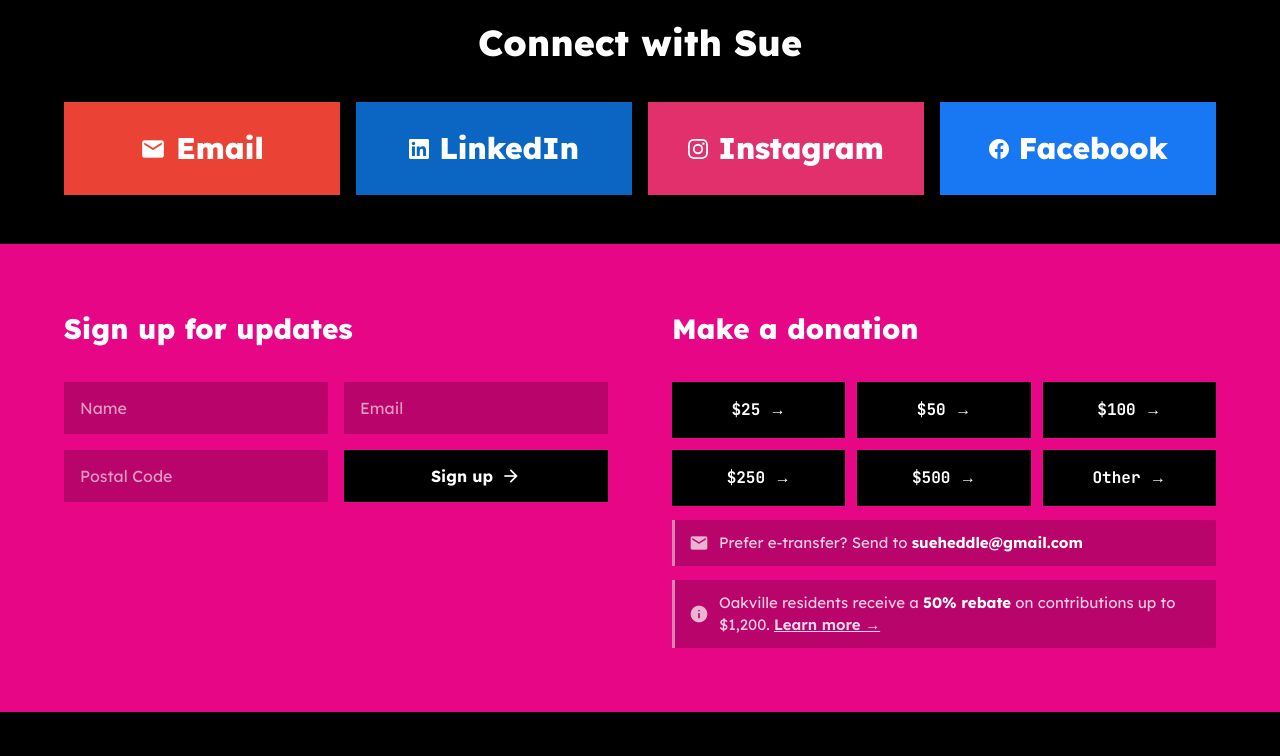
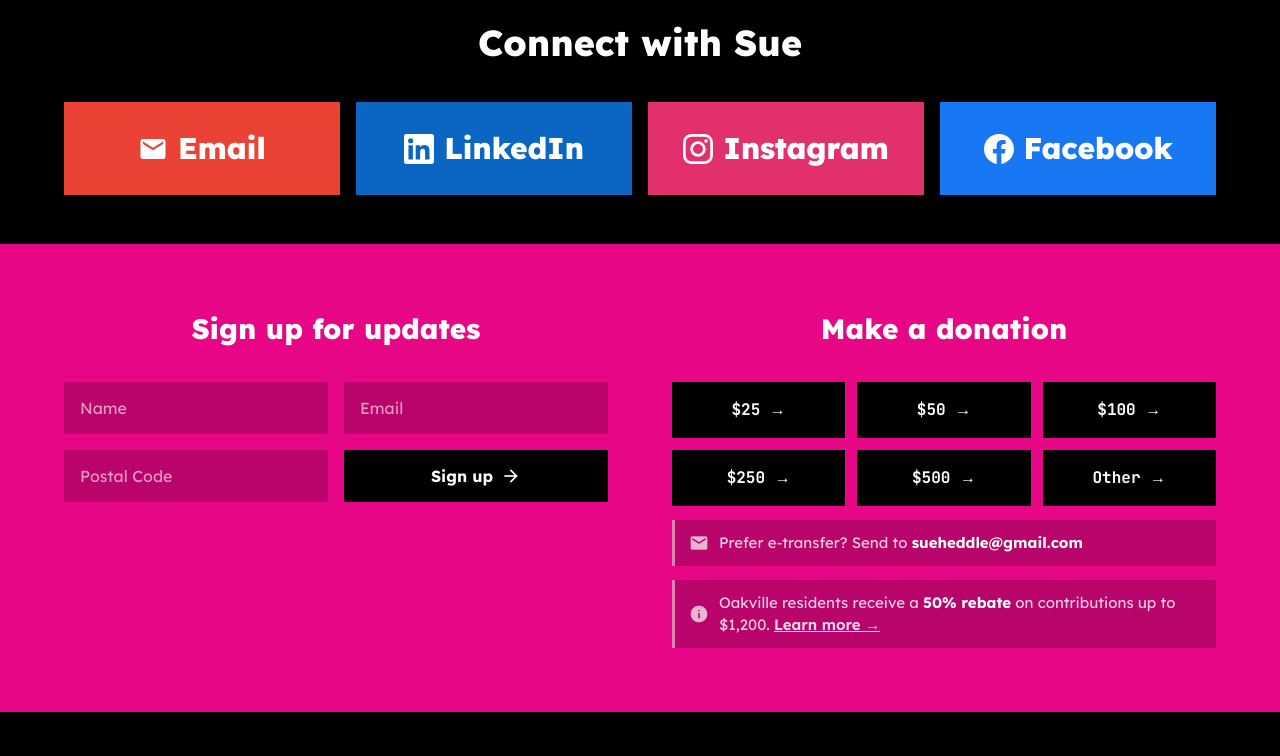
Before and after one commit to duttasah26/SueHeddle, a Next.js app: page /about in a window 1280 px wide. Shown: the part 1340-2096 px from the top of the page. Built offline with nearby package versions, Linux system fonts and the light colour scheme.

Commit message:
Icon size changes, Alignment changes

```diff
--- a/src/components/FooterSection.tsx
+++ b/src/components/FooterSection.tsx
@@ -80,7 +80,9 @@ export default function FooterSection() {
 
   return (
     <footer className="footer">
-      <img src="/images/icons/brand.png" alt="Sue Heddle" className="footer-brand-icon" />
+      <a href="/">
+        <img src="/images/icons/brand.png" alt="Sue Heddle" className="footer-brand-icon" />
+      </a>
       <div className="footer-icons">
         <a href="mailto:sueheddle@gmail.com" className="footer-icon-btn" aria-label={t("footer.emailAriaLabel")}>
           <span className="material-symbols-outlined">mail</span>
--- a/src/components/GetInvolvedSection.tsx
+++ b/src/components/GetInvolvedSection.tsx
@@ -70,19 +70,19 @@ export default function GetInvolvedSection() {
               {t("getInvolved.emailLabel")}
             </a>
             <a href="https://www.linkedin.com/in/sue-heddle-8aa9a910/" target="_blank" rel="noopener noreferrer" className="social-btn social-btn--linkedin">
-              <svg viewBox="0 0 24 24" fill="currentColor" width="20" height="20" aria-hidden="true">
+              <svg viewBox="0 0 24 24" fill="currentColor" aria-hidden="true">
                 <path d="M20.447 20.452h-3.554v-5.569c0-1.328-.027-3.037-1.852-3.037-1.853 0-2.136 1.445-2.136 2.939v5.667H9.351V9h3.414v1.561h.046c.477-.9 1.637-1.85 3.37-1.85 3.601 0 4.267 2.37 4.267 5.455v6.286zM5.337 7.433a2.062 2.062 0 01-2.063-2.065 2.064 2.064 0 112.063 2.065zm1.782 13.019H3.555V9h3.564v11.452zM22.225 0H1.771C.792 0 0 .774 0 1.729v20.542C0 23.227.792 24 1.771 24h20.451C23.2 24 24 23.227 24 22.271V1.729C24 .774 23.2 0 22.222 0h.003z" />
               </svg>
               LinkedIn
             </a>
             <a href="https://www.instagram.com/sueheddle/" target="_blank" rel="noopener noreferrer" className="social-btn social-btn--instagram">
-              <svg viewBox="0 0 24 24" fill="currentColor" width="20" height="20" aria-hidden="true">
+              <svg viewBox="0 0 24 24" fill="currentColor" aria-hidden="true">
                 <path d="M12 2.163c3.204 0 3.584.012 4.85.07 3.252.148 4.771 1.691 4.919 4.919.058 1.265.069 1.645.069 4.849 0 3.205-.012 3.584-.069 4.849-.149 3.225-1.664 4.771-4.919 4.919-1.266.058-1.644.07-4.85.07-3.204 0-3.584-.012-4.849-.07-3.26-.149-4.771-1.699-4.919-4.92-.058-1.265-.07-1.644-.07-4.849 0-3.204.013-3.583.07-4.849.149-3.227 1.664-4.771 4.919-4.919 1.266-.057 1.645-.069 4.849-.069zM12 0C8.741 0 8.333.014 7.053.072 2.695.272.273 2.69.073 7.052.014 8.333 0 8.741 0 12c0 3.259.014 3.668.072 4.948.2 4.358 2.618 6.78 6.98 6.98C8.333 23.986 8.741 24 12 24c3.259 0 3.668-.014 4.948-.072 4.354-.2 6.782-2.618 6.979-6.98.059-1.28.073-1.689.073-4.948 0-3.259-.014-3.667-.072-4.947-.196-4.354-2.617-6.78-6.979-6.98C15.668.014 15.259 0 12 0zm0 5.838a6.162 6.162 0 100 12.324 6.162 6.162 0 000-12.324zM12 16a4 4 0 110-8 4 4 0 010 8zm6.406-11.845a1.44 1.44 0 100 2.881 1.44 1.44 0 000-2.881z" />
               </svg>
               Instagram
             </a>
             <a href="https://www.facebook.com/SueHeddleElwick" target="_blank" rel="noopener noreferrer" className="social-btn social-btn--facebook">
-              <svg viewBox="0 0 24 24" fill="currentColor" width="20" height="20" aria-hidden="true">
+              <svg viewBox="0 0 24 24" fill="currentColor" aria-hidden="true">
                 <path d="M24 12.073c0-6.627-5.373-12-12-12s-12 5.373-12 12c0 5.99 4.388 10.954 10.125 11.854v-8.385H7.078v-3.47h3.047V9.43c0-3.007 1.792-4.669 4.533-4.669 1.312 0 2.686.235 2.686.235v2.953H15.83c-1.491 0-1.956.925-1.956 1.874v2.25h3.328l-.532 3.47h-2.796v8.385C19.612 23.027 24 18.062 24 12.073z" />
               </svg>
               Facebook
--- a/src/components/HeroSection.tsx
+++ b/src/components/HeroSection.tsx
@@ -108,7 +108,7 @@ export default function HeroSection() {
         <div className="hero-photo-overlay" />
         <a href="/about" className="hero-quote-box">
           <p className="hero-quote-heading">
-            Meet <mark className="hero-quote-mark">{t("hero.quote")}</mark>
+            Why <mark className="hero-quote-mark">{t("hero.quote")}</mark>?
           </p>
         </a>
       </div>
--- a/src/styles/hero.css
+++ b/src/styles/hero.css
@@ -135,10 +135,10 @@
   flex-wrap: wrap;
 }
 .hero-btn {
-  padding: 20px 40px;
+  padding: 24px 48px;
   font-family: var(--font-display), "Lexend", sans-serif;
   font-weight: 800;
-  font-size: 18px;
+  font-size: 22px;
   margin-left: 6px;
   text-transform: uppercase;
   letter-spacing: 0.1em;
--- a/src/styles/nav.css
+++ b/src/styles/nav.css
@@ -64,6 +64,7 @@
   transform: translateX(-50%);
 }
 .nav-link {
+  position: relative;
   font-family: var(--font-display), "Lexend", sans-serif;
   font-size: 18px;
   font-weight: 700;
@@ -71,7 +72,20 @@
   letter-spacing: -0.02em;
   transition: color 150ms var(--ease);
 }
+.nav-link::after {
+  content: "";
+  position: absolute;
+  left: 0;
+  bottom: -4px;
+  width: 100%;
+  height: 2px;
+  background: var(--primary);
+  transform: scaleX(0);
+  transform-origin: left;
+  transition: transform 300ms var(--ease);
+}
 .nav-link:hover { color: var(--primary); }
+.nav-link:hover::after { transform: scaleX(1); }
 .nav-cta {
   background: var(--primary);
   color: #fff;
--- a/src/styles/responsive.css
+++ b/src/styles/responsive.css
@@ -78,7 +78,7 @@
   .hero-heading { font-size: clamp(56px, 16vw, 80px); }
   .hero-ward  { font-size: 15px; letter-spacing: 0.06em; }
   .hero-ctas  { gap: 16px; }
-  .hero-btn   { padding: 16px 24px; font-size: 16px; }
+  .hero-btn   { padding: 20px 30px; font-size: 19px; }
   /* Cap the animated underline so it doesn't overflow narrow viewports */
   .animated-underline { max-width: 85vw; }
 
@@ -171,7 +171,7 @@
 /* ── SMALL PHONE  (≤ 374px) ────────────────────────────────────── */
 @media (max-width: 374.98px) {
   .hero-heading { font-size: clamp(48px, 15vw, 64px); }
-  .hero-btn          { padding: 14px 16px; font-size: 15px; }
+  .hero-btn          { padding: 17px 20px; font-size: 17px; }
   .hero-ward         { font-size: 13px; letter-spacing: 0.04em; }
   .hero-election-date { font-size: 14px; }
   .platform-card     { padding: 20px; }
--- a/src/styles/sections.css
+++ b/src/styles/sections.css
@@ -351,7 +351,8 @@
 .social-btn--linkedin  { background: #0A66C2; }
 .social-btn--instagram { background: #e1306c; }
 .social-btn--facebook  { background: #1877F2; }
-.social-btn .material-symbols-outlined { font-size: 26px; }
+.social-btn .material-symbols-outlined,
+.social-btn svg { width: 1em; height: 1em; font-size: 1em; flex-shrink: 0; }
 .involve-signup-grid {
   display: grid;
   grid-template-columns: 1fr 1fr;
@@ -364,6 +365,7 @@
   font-weight: 900;
   color: #fff;
   margin-bottom: 32px;
+  text-align: center;
 }
 .signup-fields-row {
   display: grid;
@@ -406,6 +408,7 @@
   font-weight: 900;
   color: #fff;
   margin-bottom: 32px;
+  text-align: center;
 }
 .donation-grid {
   display: grid;
```
Also changed, not shown: 2 other files (tests, documents, lock files or other folders).
